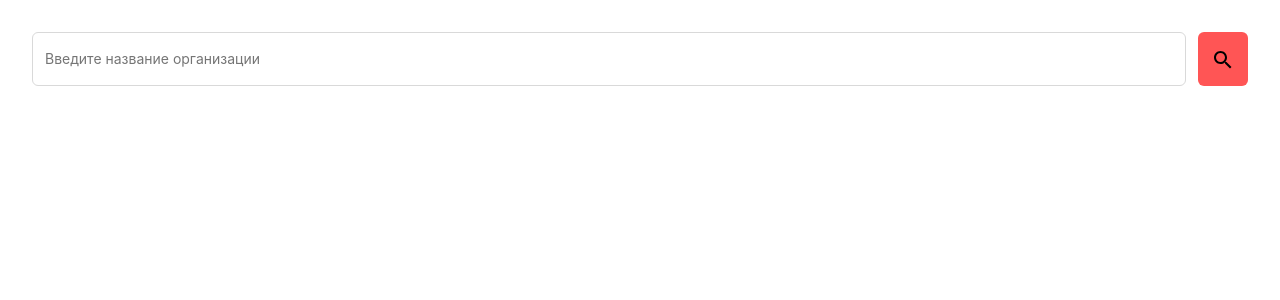
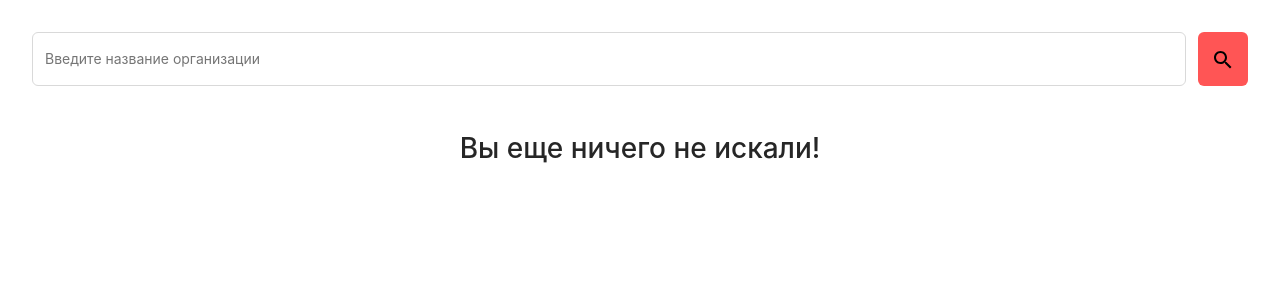
Before and after one commit to let-robots-reign/github_client, a React (Create React App) app: page / in a window 1280 px wide. Shown: the top 300 px of the page. Built offline with nearby package versions, Linux system fonts and the light colour scheme.

Commit message:
add info for empty page

```diff
--- a/src/components/Avatar/Avatar.tsx
+++ b/src/components/Avatar/Avatar.tsx
@@ -19,4 +19,4 @@ const Avatar: React.FC<AvatarProps> = ({ src, alt, letter }) => {
     return <div className={`${styles.avatar} ${styles['avatar-letter']}`}>{letter}</div>;
 };
 
-export default Avatar;
+export default React.memo(Avatar);
--- a/src/components/Input/Input.tsx
+++ b/src/components/Input/Input.tsx
@@ -22,4 +22,4 @@ const Input: React.FC<InputProps> = ({ value, placeholder, onChange, onKeyUp })
     );
 };
 
-export default Input;
+export default React.memo(Input);
--- a/src/components/RepoTile/RepoTile.tsx
+++ b/src/components/RepoTile/RepoTile.tsx
@@ -49,4 +49,4 @@ const RepoTile: React.FC<RepoItemProps> = ({ repoItem, onClick }) => {
     );
 };
 
-export default RepoTile;
+export default React.memo(RepoTile);
--- a/src/components/SearchIcon/SearchIcon.tsx
+++ b/src/components/SearchIcon/SearchIcon.tsx
@@ -23,4 +23,4 @@ const SearchIcon: React.FC<SearchIconProps> = ({ fillColor }) => {
     );
 };
 
-export default SearchIcon;
+export default React.memo(SearchIcon);
--- a/src/components/StarIcon/StarIcon.tsx
+++ b/src/components/StarIcon/StarIcon.tsx
@@ -17,4 +17,4 @@ const StarIcon: React.FC<StarIconProps> = ({ fillColor }) => {
     );
 };
 
-export default StarIcon;
+export default React.memo(StarIcon);
--- a/src/pages/ReposSearchPage/ReposSearchPage.module.scss
+++ b/src/pages/ReposSearchPage/ReposSearchPage.module.scss
@@ -17,6 +17,12 @@
     }
 }
 
+.empty-page-text {
+  text-align: center;
+  margin-top: 40px;
+  font-size: 2em;
+}
+
 :export {
   searchIconColor: $white;
 }
--- a/src/pages/ReposSearchPage/ReposSearchPage.tsx
+++ b/src/pages/ReposSearchPage/ReposSearchPage.tsx
@@ -16,6 +16,8 @@ const ReposSearchPage: React.FC = () => {
     const [repos, setRepos] = useState<RepoItem[]>([]);
     const [drawerVisible, setDrawerVisible] = useState<boolean>(false);
     const [selectedRepo, setSelectedRepo] = useState<RepoItem | null>(null);
+
+    const [emptyPageText, setEmptyPageText] = useState<string>('Вы еще ничего не искали!');
 
     const gitHubStore = new GitHubStore();
 
@@ -44,6 +46,9 @@ const ReposSearchPage: React.FC = () => {
                 };
             });
             setRepos(repos);
+        } else {
+            setRepos([]);
+            setEmptyPageText('По такому запросу ничего не найдено!');
         }
         setIsLoading(false);
     };
@@ -68,6 +73,19 @@ const ReposSearchPage: React.FC = () => {
         setSelectedRepo(null);
     };
 
+    const reposContent = repos.length ? (
+        <div>
+            <div className={styles['repos-page__repos-list']}>
+                {repos.map((repo) => (
+                    <RepoTile repoItem={repo} key={repo.id} onClick={() => handleRepoTileClick(repo)} />
+                ))}
+            </div>
+            <RepoBranchesDrawer selectedRepo={selectedRepo} visible={drawerVisible} onClose={onDrawerClose} />
+        </div>
+    ) : (
+        <h1 className={styles['empty-page-text']}>{emptyPageText}</h1>
+    );
+
     return (
         <main className={styles['repos-page']}>
             <div className={styles['repos-page__search-row']}>
@@ -81,12 +99,7 @@ const ReposSearchPage: React.FC = () => {
                     <SearchIcon fillColor={styles['searchIconColor']} />
                 </Button>
             </div>
-            <div className={styles['repos-page__repos-list']}>
-                {repos.map((repo) => (
-                    <RepoTile repoItem={repo} key={repo.id} onClick={() => handleRepoTileClick(repo)} />
-                ))}
-            </div>
-            <RepoBranchesDrawer selectedRepo={selectedRepo} visible={drawerVisible} onClose={onDrawerClose} />
+            {reposContent}
         </main>
     );
 };
```
